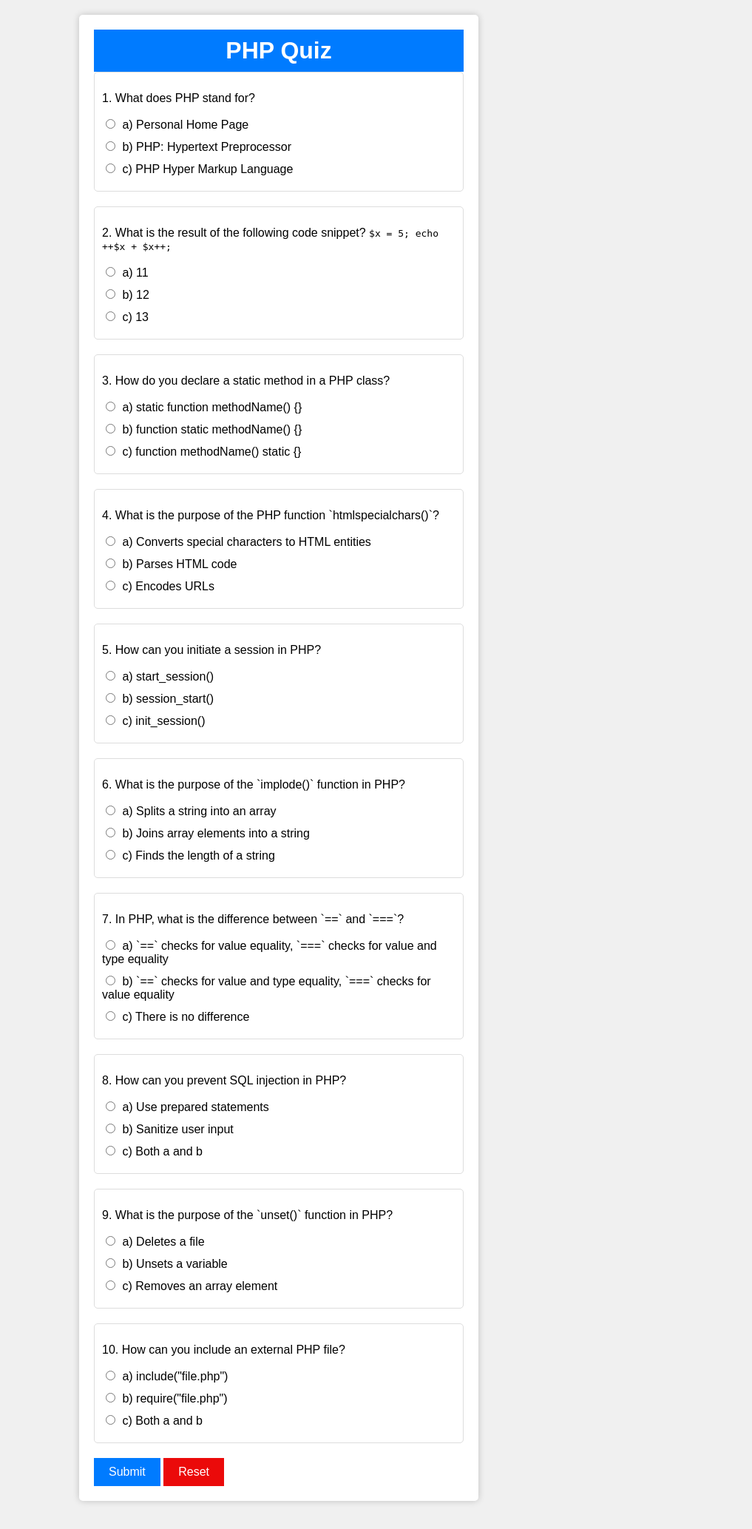
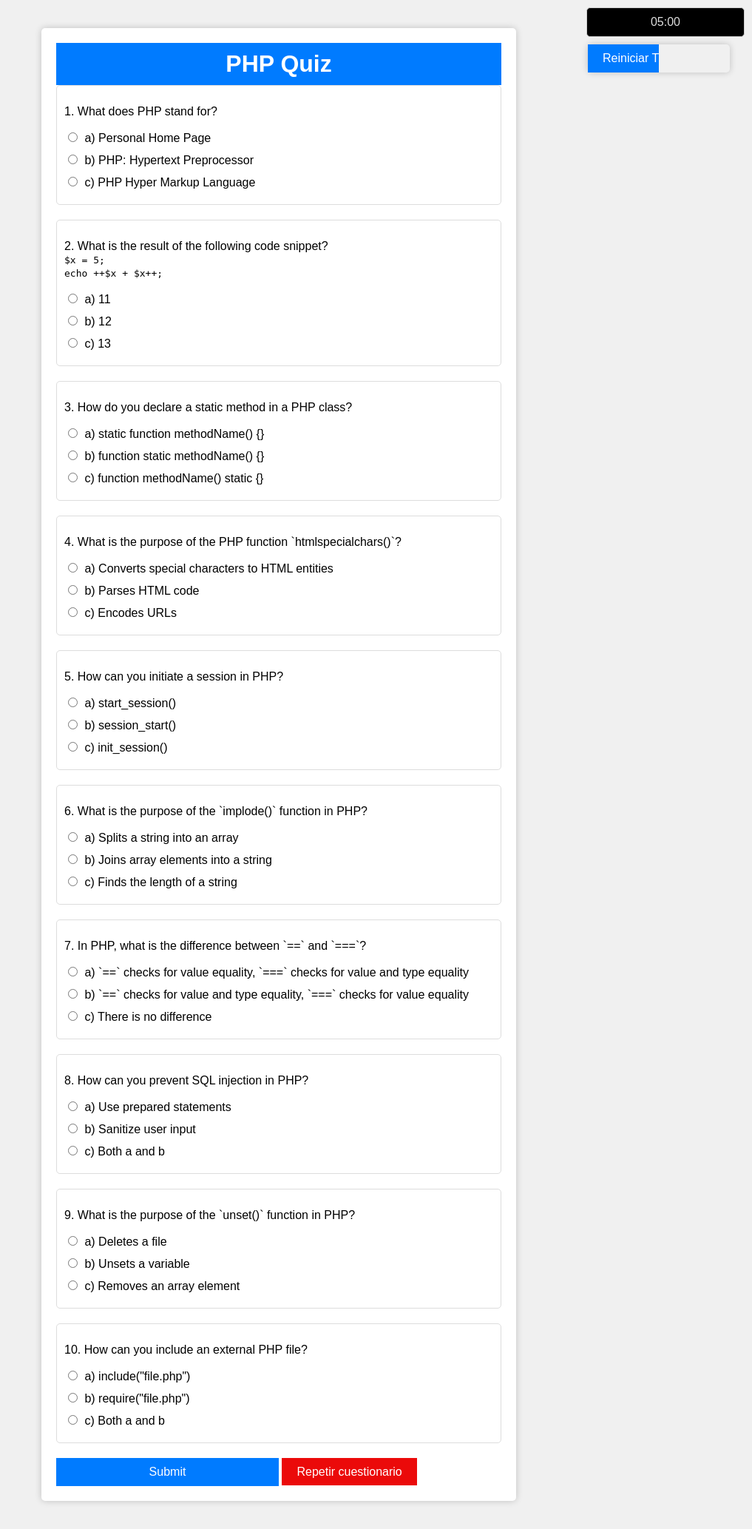
Before and after one commit to IES-Rafael-Alberti/quizz-app-DanielSaborido, a PHP site: page / in a window 1280 px wide. Shown: the whole page at 74% size, without its empty margins (263-1280 px from the left). Before the commit the page ends 2032 px from the top, so only its background shows below. Run offline with PHP 8.4, Linux system fonts and the light colour scheme.

Commit message:
boton para reiniciar formulario y base del temporizador

```diff
--- a/codigophp/quiz.css
+++ b/codigophp/index.css
@@ -1,8 +1,30 @@
 body {
     font-family: Arial, sans-serif;
     background-color: #f0f0f0;
-    margin: 0;
+    padding: 10px 30px 10px 30px;
+}
+
+.timer{
+    position: fixed;
+    width: 15%;
+    text-align: center;
+    top: 10px;
+    right: 10px;
+    background-color: #000;
+    color: #ddd;
+    padding: 10px;
+    border: 1px solid #ccc;
+    border-radius: 5px;
+}
+
+.reset_timer {
+    position: fixed;
+    top: 40px;
+    right: 10px;
+    width: 15%;
+    margin: 20px;
     padding: 0;
+    background-color: #ffffff00;
 }
 
 h1 {
@@ -14,7 +36,7 @@ h1 {
 }
 
 form {
-    max-width: 500px;
+    width: 50%;
     margin: 20px auto;
     padding: 20px;
     background-color: #fff;
@@ -40,6 +62,7 @@ input[type="radio"] {
 
 input[type="submit"] {
     background-color: #007bff;
+    width: 50%;
     color: #fff;
     border: none;
     padding: 10px 20px;
@@ -51,8 +74,10 @@ input[type="submit"]:hover {
     background-color: #0056b3;
 }
 
-input[type="reset"] {
+.reset {
     background-color: #eb0a0a;
+    text-decoration: none;
+    width: 50%;
     color: #fff;
     border: none;
     padding: 10px 20px;
@@ -60,6 +85,6 @@ input[type="reset"] {
     cursor: pointer;
 }
 
-input[type="reset"]:hover {
+.reset:hover {
     background-color: #a70909;
 }
--- a/codigophp/index.php
+++ b/codigophp/index.php
@@ -1,12 +1,38 @@
+<?php
+session_start();
+
+$timerDuration = 5 * 60;
+
+if (!isset($_SESSION['quiz_start_time']) || isset($_GET['restart'])) {
+    $_SESSION['quiz_start_time'] = time();
+}
+
+$elapsedTime = time() - $_SESSION['quiz_start_time'];
+$remainingTime = max(0, $timerDuration - $elapsedTime);
+
+if ($_SERVER["REQUEST_METHOD"] == "POST" && isset($_POST['restart_timer'])) {
+    $_SESSION['quiz_start_time'] = time();
+    header("Location: index.php");
+    exit();
+}
+?>
+
 <!DOCTYPE html>
 <html lang="en">
 <head>
     <meta charset="UTF-8">
     <meta name="viewport" content="width=device-width, initial-scale=1.0">
     <title>PHP Quiz</title>
-    <link rel="stylesheet" href="quiz.css">
+    <link rel="stylesheet" href="index.css">
 </head>
 <body>
+    <?php
+        echo "<div class='timer'>" . gmdate("i:s", $remainingTime) . "</div>";
+        echo "<form class='reset_timer' method='post' action='index.php'>
+                <input type='hidden' name='restart_timer' value='1'>
+                <input type='submit' value='Reiniciar Tiempo'>
+              </form>"
+    ?>
     <form method="post" action="process.php">
         <h1>PHP Quiz</h1>
 
@@ -20,7 +46,7 @@
 
         <!-- Question 2   R:c-->
         <div class="question">
-            <p>2. What is the result of the following code snippet? <code>$x = 5; echo ++$x + $x++;</code></p>
+            <p>2. What is the result of the following code snippet?</br><code>$x = 5;</br>echo ++$x + $x++;</code></p>
             <label><input type="radio" name="q2" value="a"> a) 11</label>
             <label><input type="radio" name="q2" value="b"> b) 12</label>
             <label><input type="radio" name="q2" value="c"> c) 13</label>
@@ -91,7 +117,7 @@
         </div>
 
         <input type="submit" value="Submit">
-        <input type="reset" value="Reset">
+        <a href="index.php?retake=true" class="reset">Repetir cuestionario</a>
     </form>
 </body>
 </html>
```
Also changed, not shown: codigophp/process.php (+4 -3 lines).
